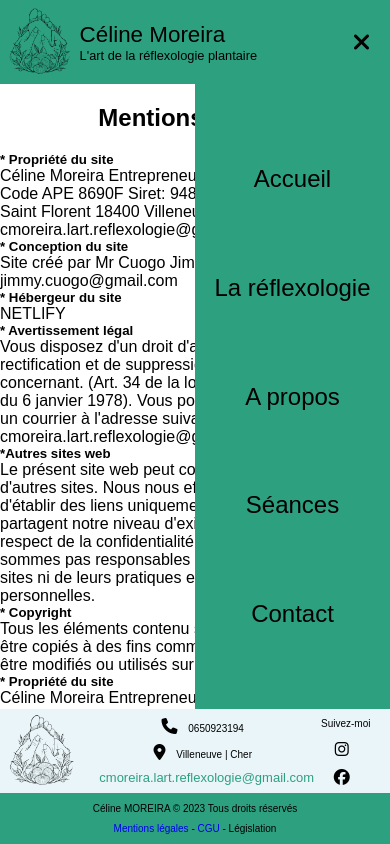
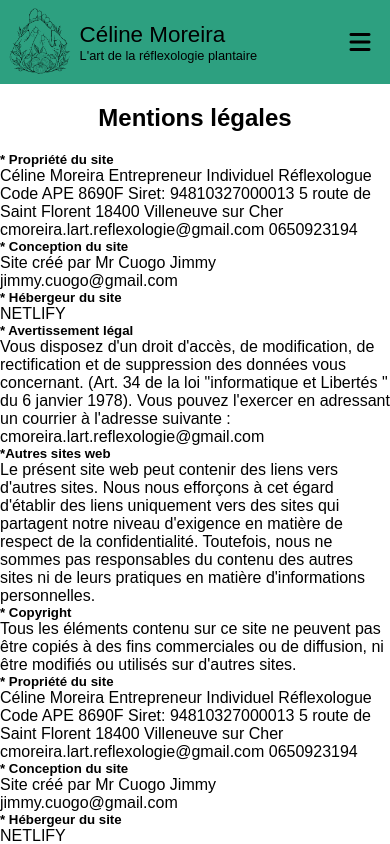
Before and after one commit to jimboux/reflexologie, an Angular app: page /mentions-legales in a window 390 px wide. Shown: the top 844 px of the page. Built offline with nearby package versions, Linux system fonts and the light colour scheme.

Commit message:
adding padding responsive

```diff
--- a/src/app/app.component.html
+++ b/src/app/app.component.html
@@ -1,3 +1,5 @@
-<app-header></app-header>
-<router-outlet></router-outlet>
-<app-footer></app-footer>
+<div class="app-container">
+  <app-header></app-header>
+  <router-outlet></router-outlet>
+  <app-footer></app-footer>
+</div>
--- a/src/app/app.component.scss
+++ b/src/app/app.component.scss
@@ -0,0 +1,4 @@
+.app-container {
+  min-height: 100vh;
+  position: relative;
+}
--- a/src/app/footer/footer.component.scss
+++ b/src/app/footer/footer.component.scss
@@ -1,6 +1,5 @@
 .footer-container {
-  position: fixed;
-  left: 0;
+  position: absolute;
   bottom: 0;
   width: 100%;
 }
@@ -28,7 +27,7 @@ gap: 10px;
   color: #2da080;
   font-size: small;
   margin-left: 8px;
-
+  cursor: pointer;
 }
 .follow-me-container{
   display: flex;
@@ -37,6 +36,9 @@ gap: 10px;
 gap: 12px;
 font-size: x-small;
 margin-right: 5%;
+}
+.follow-me-container i{
+  cursor: pointer;
 }
 
 .footer-bottom {
@@ -51,6 +53,10 @@ margin-right: 5%;
 i{
   font-size: medium;
   margin-right: 8px;
+}
+.footer-bottom a{
+  color: black;
+  cursor: pointer;
 }
 
 
--- a/src/app/header/header.component.html
+++ b/src/app/header/header.component.html
@@ -1,6 +1,6 @@
 <header class="header-container">
   <div class="logo-p-header-container">
-    <img src="./assets/logo/logowotxt.png" alt="logo du site" />
+    <img [routerLink]="['accueil']" src="./assets/logo/logowotxt.png" alt="logo du site" />
     <div class="p-header">
       <P class="name">Céline Moreira</P>
       <P class="p1">L'art de la réflexologie plantaire</P>
@@ -8,12 +8,12 @@
       <P class="p3">certifiée palmaire & plantaire</P>
     </div>
   </div>
-  <nav [ngClass]="burgerVisible ? 'visible invisible' : 'visible'">
-      <div>Accueil</div>
-      <div>La réflexologie</div>
-      <div>A propos</div>
-      <div>Séances</div>
-      <div>Contact</div>
+  <nav (click)="burgerToggle()" [ngClass]="burgerVisible ? 'visible invisible' : 'visible'">
+      <div [routerLink]="['accueil']">Accueil</div>
+      <div [routerLink]="['reflexologie']">La réflexologie</div>
+      <div [routerLink]="['a-propos']">A propos</div>
+      <div [routerLink]="['seances']">Séances</div>
+      <div [routerLink]="['contact']">Contact</div>
   </nav>
   <div class="burger-icone-container" (click)="burgerToggle()">
     <i [ngClass]="burgerVisible ? 'fa-solid fa-bars' : 'fa-solid fa-xmark'"></i>
--- a/src/app/header/header.component.scss
+++ b/src/app/header/header.component.scss
@@ -31,7 +31,9 @@ i {
   display: block;
   font-size: 0.8em;
 }
-
+nav div{
+  cursor: pointer;
+}
 .visible {
   display: flex;
   flex-direction: column;
--- a/src/app/header/header.component.ts
+++ b/src/app/header/header.component.ts
@@ -6,7 +6,7 @@ import { Component } from '@angular/core';
   styleUrls: ['./header.component.scss'],
 })
 export class HeaderComponent {
-  burgerVisible: boolean = false;
+  burgerVisible: boolean = true;
 
   burgerToggle() {
     this.burgerVisible = !this.burgerVisible;
--- a/src/app/pages/legalmentions/legalmentions.component.scss
+++ b/src/app/pages/legalmentions/legalmentions.component.scss
@@ -1,6 +1,24 @@
+.mentions-legales-container{
+  padding-bottom: var(--padding-mobile);
+}
 h2{
  display: flex;
  text-align: center;
  justify-content: center;
  margin: 20px;
 }
+
+
+
+//////////////////////////////MEDIA QUERY//////////////////////////////////
+
+@media screen and (min-width: 600px) {
+  .mentions-legales-container{
+    padding-bottom: var(--padding-tablet);
+  }
+}
+@media screen and (min-width: 1200px) {
+  .mentions-legales-container{
+    padding-bottom: var(--padding-pc);
+  }
+}
--- a/src/styles.scss
+++ b/src/styles.scss
@@ -1,6 +1,10 @@
 /* You can add global styles to this file, and also import other style files */
 $main-color: #2DA080;
-
+:root{
+  --padding-mobile: 20vh;
+  --padding-tablet: 25vh;
+  --padding-pc: 30vh;
+}
 img {
   object-fit: contain;
 }
```
Also changed, not shown: src/app/app-routing.module.ts (+10 -0 lines).
